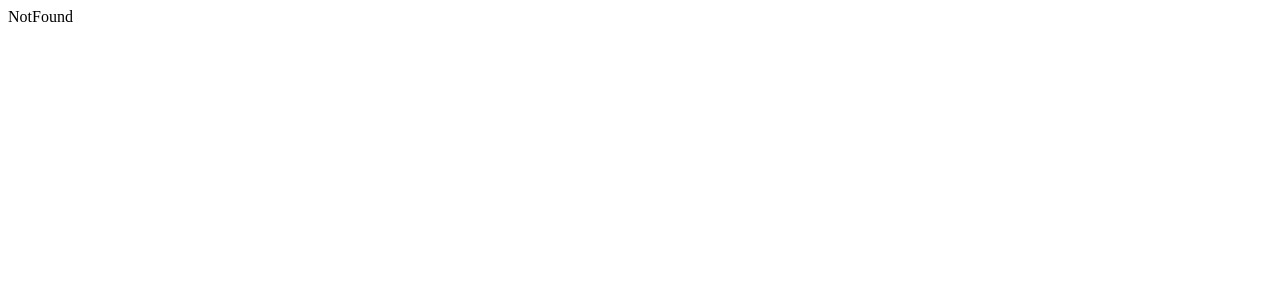
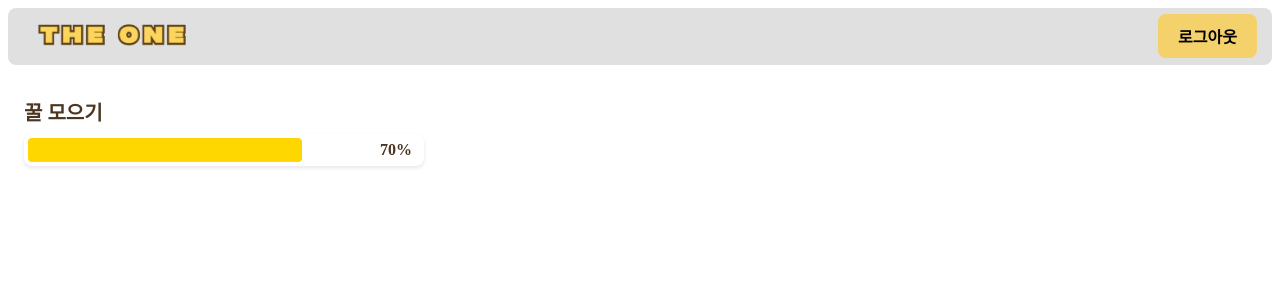
Before and after one commit to pda5th-TheOne/front, a React (Vite) app: page /main in a window 1280 px wide. Shown: the top 300 px of the page. Built offline with nearby package versions, Linux system fonts and the light colour scheme.

Commit message:
MainPage - create Logo, HoneyBar

```diff
--- a/package.json
+++ b/package.json
@@ -22,7 +22,7 @@
     "react-bootstrap": "^2.10.5",
     "react-dom": "^18.3.1",
     "react-router-dom": "^6.27.0",
-    "sort-by": "^1.2.0"
+    "sort-by": "^0.0.2"
   },
   "devDependencies": {
     "@eslint/js": "^9.13.0",
--- /dev/null
+++ b/src/App.css
@@ -0,0 +1,73 @@
+/* 꿀모으기 퍼센트 bar */
+.honey-container {
+    padding: 1rem;
+    max-width: 400px;
+  }
+
+  .honey-title {
+    font-size: 1.25rem;
+    color: #4b3621;
+    margin-bottom: 0.5rem;
+  }
+
+  .honey-progress-wrapper {
+    background: white;
+    border-radius: 8px;
+    padding: 4px;
+    position: relative;
+    box-shadow: 0 2px 4px rgba(0, 0, 0, 0.1);
+  }
+
+  .honey-progress-bar {
+    background-color: #ffd700;
+    height: 24px;
+    border-radius: 4px;
+    transition: width 0.3s ease;
+  }
+
+  .honey-percentage {
+    position: absolute;
+    right: 12px;
+    top: 50%;
+    transform: translateY(-50%);
+    color: #4b3621;
+    font-weight: bold;
+  }
+
+
+/* compoents/Logobar */
+.navbar {
+    display: flex;
+    align-items: center;
+    justify-content: space-between;
+    padding: 4px 15px;
+    background-color: #e0e0e0; /* Adjust to match the background color */
+    border-radius: 8px; /* Optional: rounds the corners slightly */
+  }
+
+  .navbar-brand img {
+    width: 180px;
+    height: auto;
+  }
+
+  .logout-button {
+    background-color: #f5d16b; /* Button color */
+    border: none;
+    padding: 10px 20px;
+    border-radius: 8px;
+    font-size: 16px;
+    font-weight: bold;
+    cursor: pointer;
+    color: black;
+
+  }
+
+  .logout-button:hover {
+    background-color: #e2b654; /* Button hover effect */
+  }
+  .container {
+    display: flex;
+    justify-content: space-between;
+    align-items: center;
+    width: 100%;
+  }
--- a/src/App.jsx
+++ b/src/App.jsx
@@ -1,5 +1,6 @@
 import { RouterProvider } from 'react-router-dom';
 import AppRouter from './routers/AppRouter';
+
 
 function App() {
   return (
--- /dev/null
+++ b/src/components/Logo.jsx
@@ -0,0 +1,16 @@
+import '../App.css';
+
+export default function Logo() {
+  return (
+    <nav className="navbar bg-body-tertiary">
+      <div className="container">
+        <a className="navbar-brand" href="#">
+          <img src="../../../images/main_logo.png" alt="Bootstrap" width="100" height="55"/>
+        </a>
+        <button className="logout-button ms-auto">
+          로그아웃
+        </button>
+      </div>
+    </nav>
+  );
+}
--- a/src/pages/Home.jsx
+++ b/src/pages/Home.jsx
@@ -1,4 +1,4 @@
-import React from 'react'
+
 
 export default function Home() {
     return (
--- /dev/null
+++ b/src/pages/Main.jsx
@@ -0,0 +1,13 @@
+import Honey from "./main/Honey"
+import Logo from "../components/Logo"
+
+export default function Main() {
+    return (
+      <div>
+        <Logo></Logo>
+        <Honey></Honey>
+
+      </div>
+
+    )
+}
--- a/src/pages/NotFound.jsx
+++ b/src/pages/NotFound.jsx
@@ -1,4 +1,4 @@
-import React from 'react'
+
 
 export default function NotFound() {
     return (
--- /dev/null
+++ b/src/pages/main/Honey.jsx
@@ -0,0 +1,22 @@
+import '../../App.css';
+
+// 꿀모으기 Bar 구현
+// eslint-disable-next-line react/prop-types
+export default function Honey({ progress = 70 }) {
+  return (
+    <div className="honey-container">
+      <h2 className="honey-title">꿀 모으기</h2>
+      <div className="honey-progress-wrapper">
+        <div
+          className="honey-progress-bar"
+          style={{ width: `${progress}%` }}
+          role="progressbar"
+          aria-valuenow={progress}
+          aria-valuemin={0}
+          aria-valuemax={100}
+        />
+        <span className="honey-percentage">{progress}%</span>
+      </div>
+    </div>
+  )
+}
--- a/src/routers/AppRouter.jsx
+++ b/src/routers/AppRouter.jsx
@@ -1,7 +1,7 @@
-import React from 'react';
 import { createBrowserRouter } from 'react-router-dom';
 import Home from '../pages/Home';
 import NotFound from '../pages/NotFound';
+import Main from '../pages/Main';
 
 const AppRouter = createBrowserRouter([
     {
@@ -14,6 +14,11 @@ const AppRouter = createBrowserRouter([
       element: <NotFound />,
       index: true,
     },
+    {
+      path: '/main/',
+      element: <Main />,
+      index: true,
+    }
   ]);
 
   export default AppRouter;
```
Also changed, not shown: images/main_logo.png (added).
